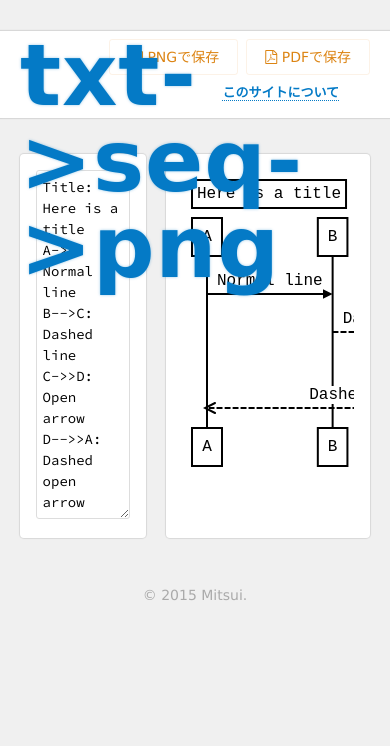
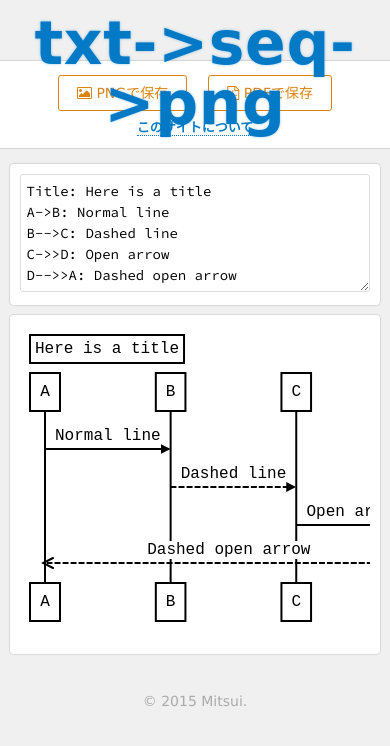
Before and after one commit to todays-mitsui/txt2seq2png, a website: page index.html in a window 390 px wide. Drawn offline with Linux system fonts and the light colour scheme; a web font is replaced by a local one.

Commit message:
モバイルも考慮してCSSメディアクエリを追記。

```diff
--- a/index.html
+++ b/index.html
@@ -2,6 +2,7 @@
 <html lang="ja">
 <head>
 <meta charset="UTF-8">
+<meta name="viewport" content="width=device-width,initial-scale=1.0,minimum-scale=1.0">
 <meta name="description" content="&quot;js-sequence-diagrams&quot;で生成されたシーケンス図を簡単にPNGやPDFとして保存することができます。">
 <title>txt2seq2png</title>
 <link rel="stylesheet" href="css/style.css">
@@ -52,8 +53,8 @@ D-->>A: Dashed open arrow</textarea>
   <article class="dialog">
     <h1><span class="logo">txt2seq2png</span> について</h1>
     <p>
-      このサイトは、<em>js-sequence-diagrams</em>を使ってレンダリングしたシーケンス図を手軽にPNG保存するために三井によって制作されました。<br>
-      シーケンス図の書式などについては<a href="https://bramp.github.io/js-sequence-diagrams/" target="_blank">公式サイト</a>を参照してください。
+      このサイトは、<em>js-sequence-diagrams</em>を使ってレンダリングしたシーケンス図を手軽にPNG保存するために、<a href="https://github.com/todays-mitsui" target="_blank">三井</a>によって制作されました。<br>
+      シーケンス図の書式などについては<a href="https://bramp.github.io/js-sequence-diagrams/" target="_blank">js-sequence-diagramsの公式サイト</a>を参照してください。
     </p>
     <p class="center"><a href="https://github.com/todays-mitsui/txt2seq2png" target="_blank">Repository</a></p>
     <p class="center"><a class="github-button" href="https://github.com/todays-mitsui/txt2seq2png" data-style="mega" aria-label="Watch todays-mitsui/txt2seq2png on GitHub">Watch　on GitHub</a></p>
--- a/sass/style.scss
+++ b/sass/style.scss
@@ -22,27 +22,7 @@ body {
   font-family: verdana, helvetica, arial, "メイリオ", Meiryo, "ヒラギノ角ゴ Pro W3", "Hiragino Kaku Gothic Pro", "ＭＳ Ｐゴシック", sans-serif;
 }
 
-#src {
-  width: 100%;
-  padding: .4em;
-  font-family: 'Source Code Pro', monospace;
-  font-size: 14px;
-  line-height: 1.5;
-  border-radius: 3px;
-  border-color: #ddd;
-	outline: none;
-  box-sizing: border-box;
-	resize: vertical !important;
-}
-
-#diagram {
-  text-align: center;
-  overflow-x: scroll;
-  overflow-y: hidden;
-
-  svg { background-color: #fff; }
-  rect { background-color: #fff; }
-}
+// ======== Header ========
 
 .header {
   position: relative;
@@ -97,14 +77,54 @@ body {
   line-height: 1;
 }
 
+@media screen and (max-width: 800px) {
+  .header {
+    margin: 60px 0 16px;
+    padding: 14px 0;
+
+    h1 {
+      $h: 60px;
+      top: -1*$h+12px;
+      left: 0;
+      width: 100%;
+      margin-top: 0;
+      font-size: $h;
+      line-height: $h;
+      letter-spacing: .01em;
+      text-align: center;
+    }
+  }
+
+  .render-btns {
+    float: none;
+    text-align: center;
+
+    li {
+      margin: 0 8px;
+      border-color: rgba(220, 132, 19, 1);
+    }
+  }
+
+  .about {
+    float: none;
+    margin: 0;
+    padding: 10px 0 0;
+    text-align: center;
+  }
+}
+
+// ======== Main Content ========
+
 .column {
   &.l {
     float: left;
     width: 40%;
+    .main { margin-right: 10px; }
   }
   &.r {
     float: right;
     width: 60%;
+    .main { margin-left: 10px; }
   }
 }
 
@@ -115,10 +135,45 @@ body {
   border-radius: 4px;
   box-shadow: 0 0 1px 1px rgba(0, 0, 0, .1);
   box-sizing: border-box;
+}
 
-  .l & { margin-right: 10px; }
-  .r & { margin-left: 10px; }
+@media screen and (max-width: 800px) {
+  .column {
+    &.l, &.r {
+      float: none;
+      width: 100%;
+    }
+
+    .main {
+      margin: 0 10px 10px;
+      padding: 10px;
+    }
+  }
 }
+
+#src {
+  width: 100%;
+  padding: .4em;
+  font-family: 'Source Code Pro', monospace;
+  font-size: 14px;
+  line-height: 1.5;
+  border-radius: 3px;
+  border-color: #ddd;
+	outline: none;
+  box-sizing: border-box;
+	resize: vertical !important;
+}
+
+#diagram {
+  text-align: center;
+  overflow-x: scroll;
+  overflow-y: hidden;
+
+  svg { background-color: #fff; }
+  rect { background-color: #fff; }
+}
+
+// ======== Footer ========
 
 .footer {
   margin: 30px 0;
@@ -130,6 +185,8 @@ body {
   font-style:  normal;
   text-align:  center;
 }
+
+// ======== Modal ========
 
 #about {
   position: absolute;
@@ -192,6 +249,36 @@ body {
   }
 }
 
+@media screen and (max-width: 640px) {
+  #about {
+    .back-layer {
+      position: absolute;
+      top: 0;
+      left: 0;
+      z-index: 2000;
+      width: 100%;
+      height: 100%;
+    }
+
+    .dialog {
+      position: static;
+      width: auto;
+      height: auto;
+      margin: 40px 30px;
+      padding: 20px;
+    }
+
+    h1 {
+      font-size: 16px;
+    }
+
+    p {
+      margin-bottom: 20px;
+    }
+  }
+}
+// ======== Global ========
+
 a {
   $c: #047ac6;
   color: $c;
```
Also changed, not shown: css/style.css.
